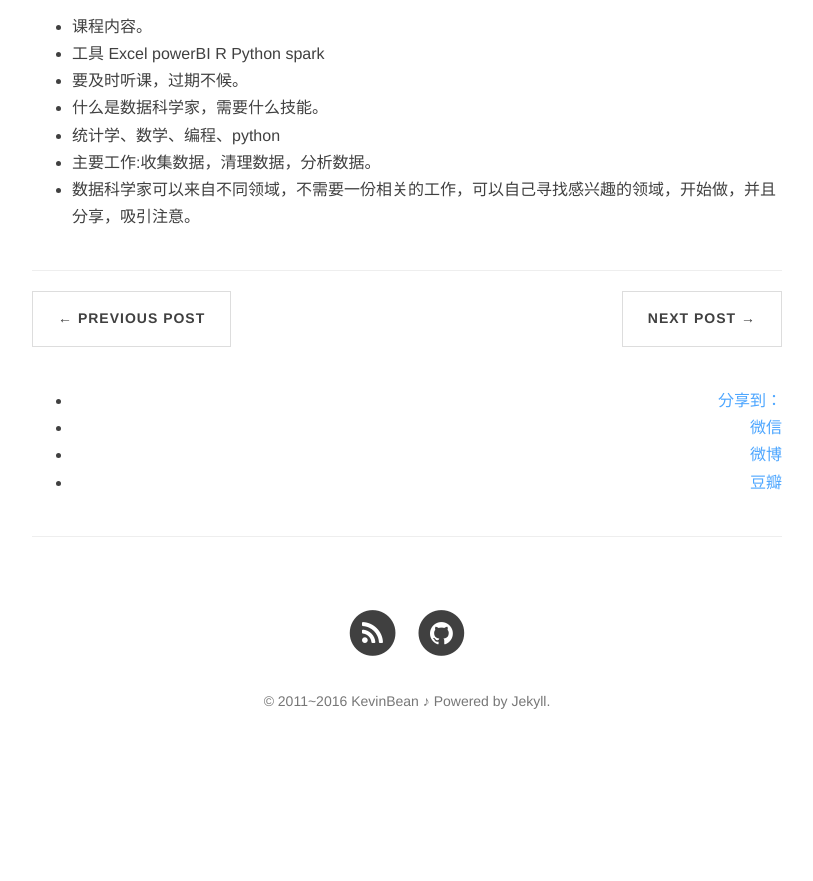
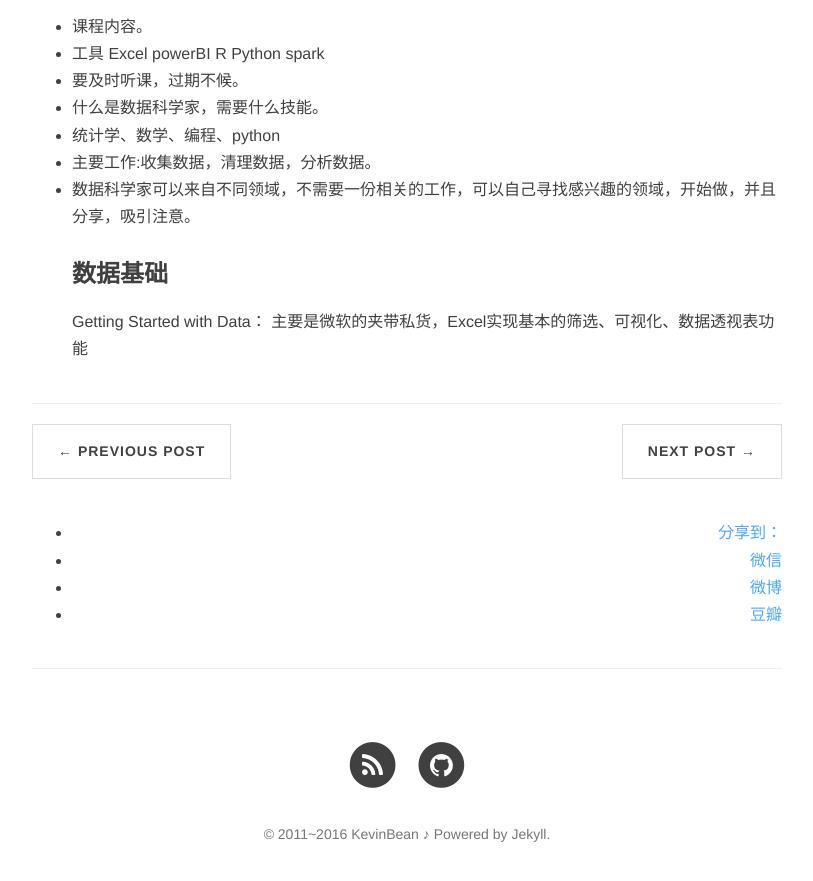
Before and after one commit to KevinBean/KevinBean.github.io.old, a Jekyll site: the page built from _posts/2016-07-16-data-science-course.md, in a window 1280 px wide and 900 px high, scrolled down 747 px. Shown: the top 881 px of the window, without its empty margins (233-1046 px from the left). Built offline with Jekyll 4.4.1, drawn with Linux system fonts in a browser that asks for light colours; nearby versions of some CDN libraries; comment, search, counter and statistics services are not loaded; before the commit the page ends 1526 px from its top, so only the background shows below that.

Commit message:
0717新笔记

```diff
--- a/_posts/2016-07-16-data-science-course.md
+++ b/_posts/2016-07-16-data-science-course.md
@@ -21,5 +21,8 @@ tags: [learn,project ]
 - 统计学、数学、编程、python
 - 主要工作:收集数据，清理数据，分析数据。
 - 数据科学家可以来自不同领域，不需要一份相关的工作，可以自己寻找感兴趣的领域，开始做，并且分享，吸引注意。
+### 数据基础
+Getting Started with Data：
+主要是微软的夹带私货，Excel实现基本的筛选、可视化、数据透视表功能
 
 [1]:	https://courses.edx.org/courses/course-v1:Microsoft+DAT101x+5T2016/info
```
